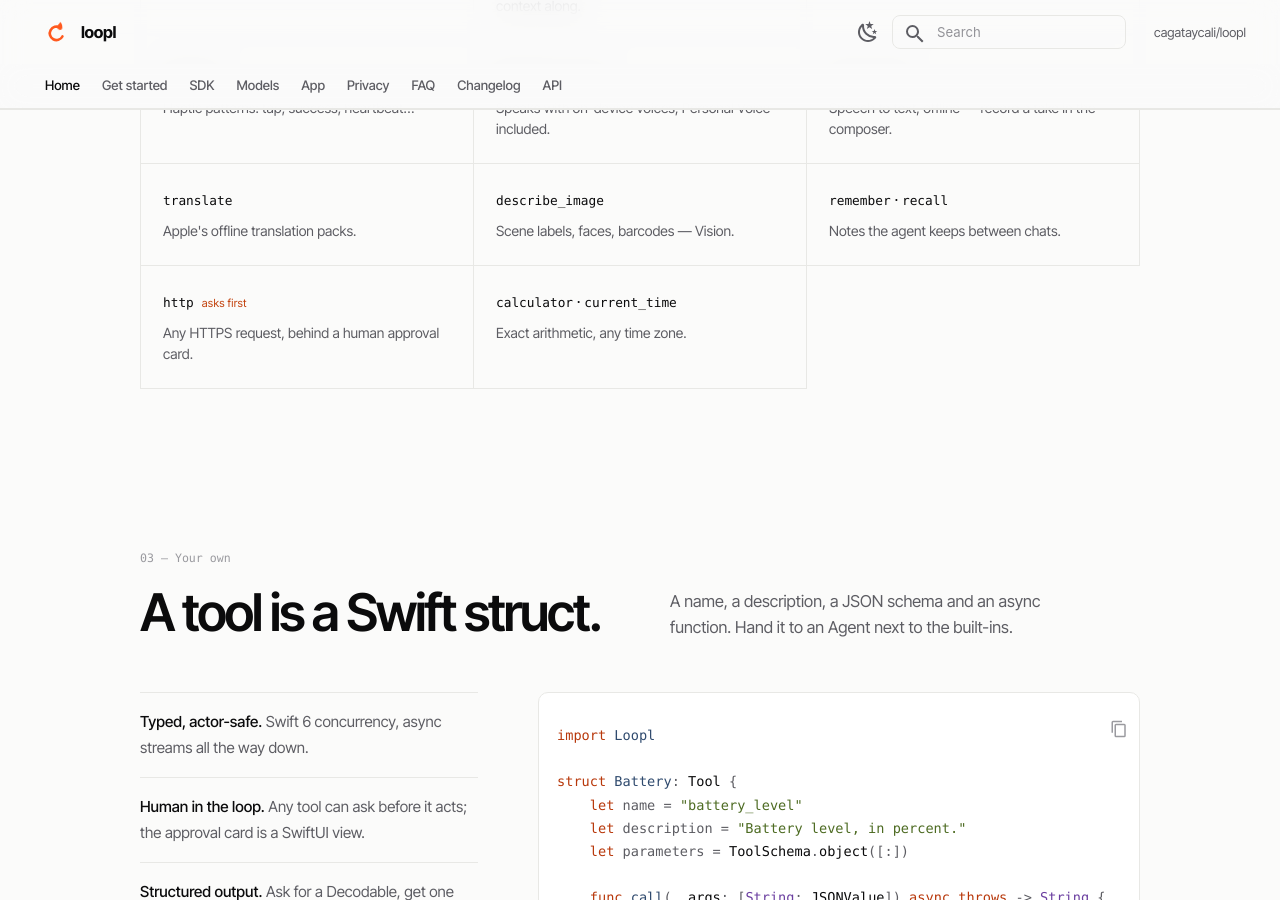
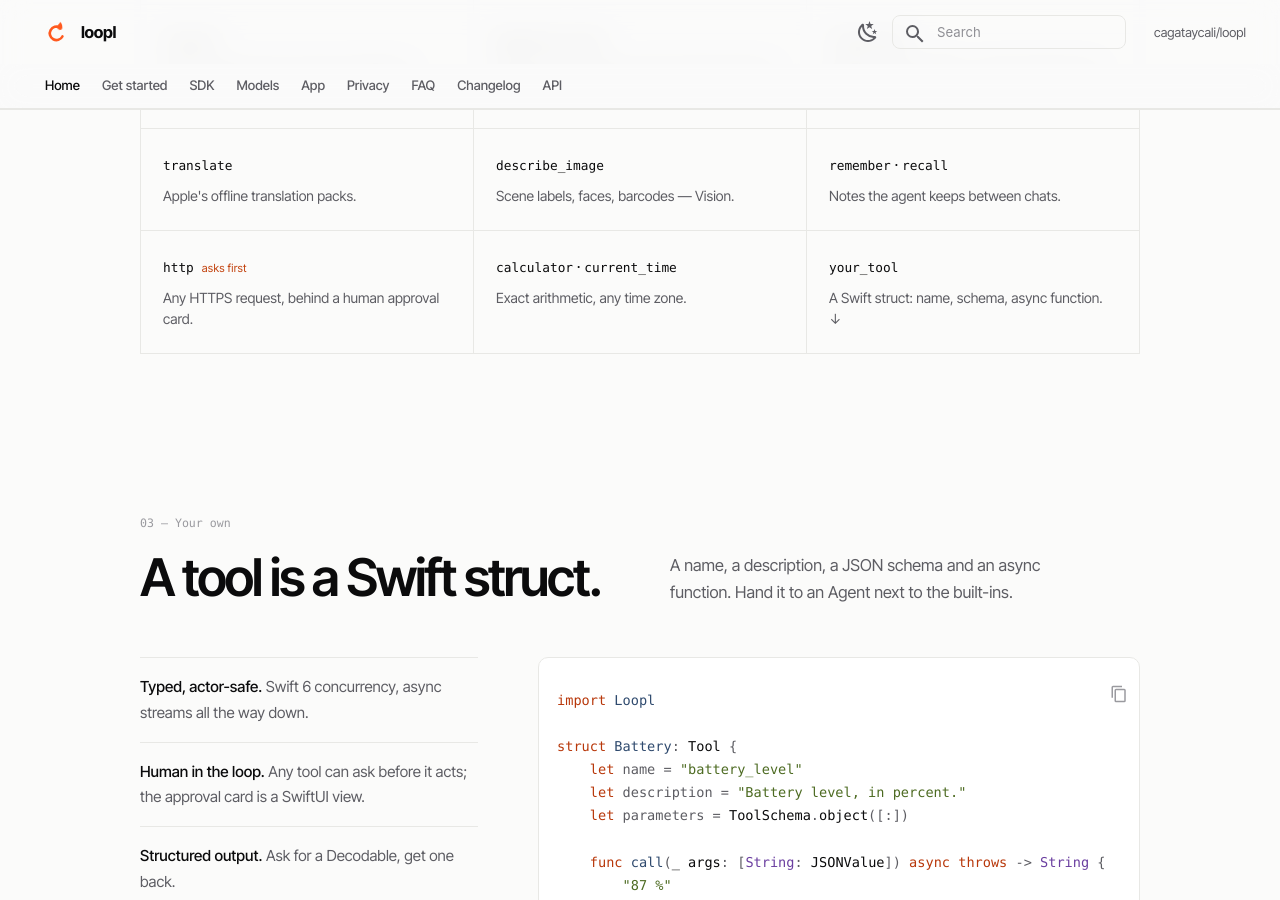
Before and after one commit to cagataycali/loopl, an MkDocs documentation site: the page built from docs/index.md, in a window 1280 px wide and 900 px high, scrolled down 4756 px. Built offline with MkDocs 1.6.1 and Material for MkDocs 9.7.7, drawn with Linux system fonts in a browser that asks for light colours.

Commit message:
docs: landing v2 cycle 5 — hero phone fits the fold on desktop, 12th tool cell links to 'your own tool' (no orphan on phones), WebKit-verified

```diff
--- a/docs/index.md
+++ b/docs/index.md
@@ -103,12 +103,13 @@ hide:
 <div class="l-tool"><code>remember</code> · <code>recall</code><p>Notes the agent keeps between chats.</p></div>
 <div class="l-tool"><code>http</code><em>asks first</em><p>Any HTTPS request, behind a human approval card.</p></div>
 <div class="l-tool"><code>calculator</code> · <code>current_time</code><p>Exact arithmetic, any time zone.</p></div>
+<a class="l-tool l-tool--yours" href="#your-own-tool"><code>your_tool</code><p>A Swift struct: name, schema, async function. ↓</p></a>
 </div>
 </section>
 
 <section class="l-sec" markdown>
 <div class="l-sec__head l-reveal">
-<div><span class="l-num">03 — Your own</span><h2>A tool is a Swift struct.</h2></div>
+<div><span class="l-num">03 — Your own</span><h2 id="your-own-tool">A tool is a Swift struct.</h2></div>
 <p>A name, a description, a JSON schema and an async function. Hand it to an Agent next to the built-ins.</p>
 </div>
 <div class="l-split l-reveal" markdown>
--- a/docs/stylesheets/loopl.v9.css
+++ b/docs/stylesheets/loopl.v9.css
@@ -303,6 +303,9 @@ html.l-js .l-stage[data-typing] .l-caret { opacity: 1; animation: l-blink 1s ste
 .l-tools { display: grid; grid-template-columns: repeat(3, minmax(0, 1fr)); border-top: 1px solid var(--l-line); border-left: 1px solid var(--l-line); }
 .l-tool { padding: 1.1rem 1.1rem 1.2rem; border-right: 1px solid var(--l-line); border-bottom: 1px solid var(--l-line); transition: background-color .3s var(--l-ease); }
 .l-tool:hover { background: var(--l-raise); }
+.l-tool--yours { text-decoration: none !important; color: inherit !important; border-left: 0; }
+.l-tool--yours code { color: var(--l-flame); }
+.l-tool--yours:hover p { color: var(--l-ink); }
 .l-tool code { border: 0; padding: 0; font-size: .64rem; color: var(--l-ink); background: transparent; }
 .l-tool p { margin: .35rem 0 0; font-size: .7rem; color: var(--l-ink-2); line-height: 1.5; }
 .l-tool em { font-style: normal; font-size: .56rem; color: var(--l-flame); margin-left: .4rem; letter-spacing: .02em; }
@@ -423,7 +426,7 @@ html.l-js .l-reveal.is-on { opacity: 1; transform: none; }
 .l-phone__screen figure, .l-phone__screen picture { margin: 0 !important; padding: 0; width: 100% !important; height: 100% !important; max-width: none !important; display: block; }
 .l-phone__screen img { max-width: none !important; }
 .l-hero--v2 .l-phone--hero { width: min(78vw, 300px); }
-@media (min-width: 68em) { .l-hero--v2 { grid-template-columns: minmax(0, 1.12fr) minmax(0, .88fr); } .l-hero--v2 .l-phone--hero { width: min(100%, 330px); } }
+@media (min-width: 68em) { .l-hero--v2 { grid-template-columns: minmax(0, 1.12fr) minmax(0, .88fr); } .l-hero--v2 .l-phone--hero { width: min(100%, 330px, calc((100vh - 11rem) * .4613)); min-width: 240px; } }  /* fits the fold: 393/852 = .4613 */
 @media (prefers-reduced-motion: no-preference) {
   .l-js .l-hero--v2 .l-phone--hero { animation: l-rise-x .9s var(--l-ease) both; }
   .l-js .l-hero--v2 .l-hero__text > * { animation: l-rise .8s var(--l-ease) both; }
```
